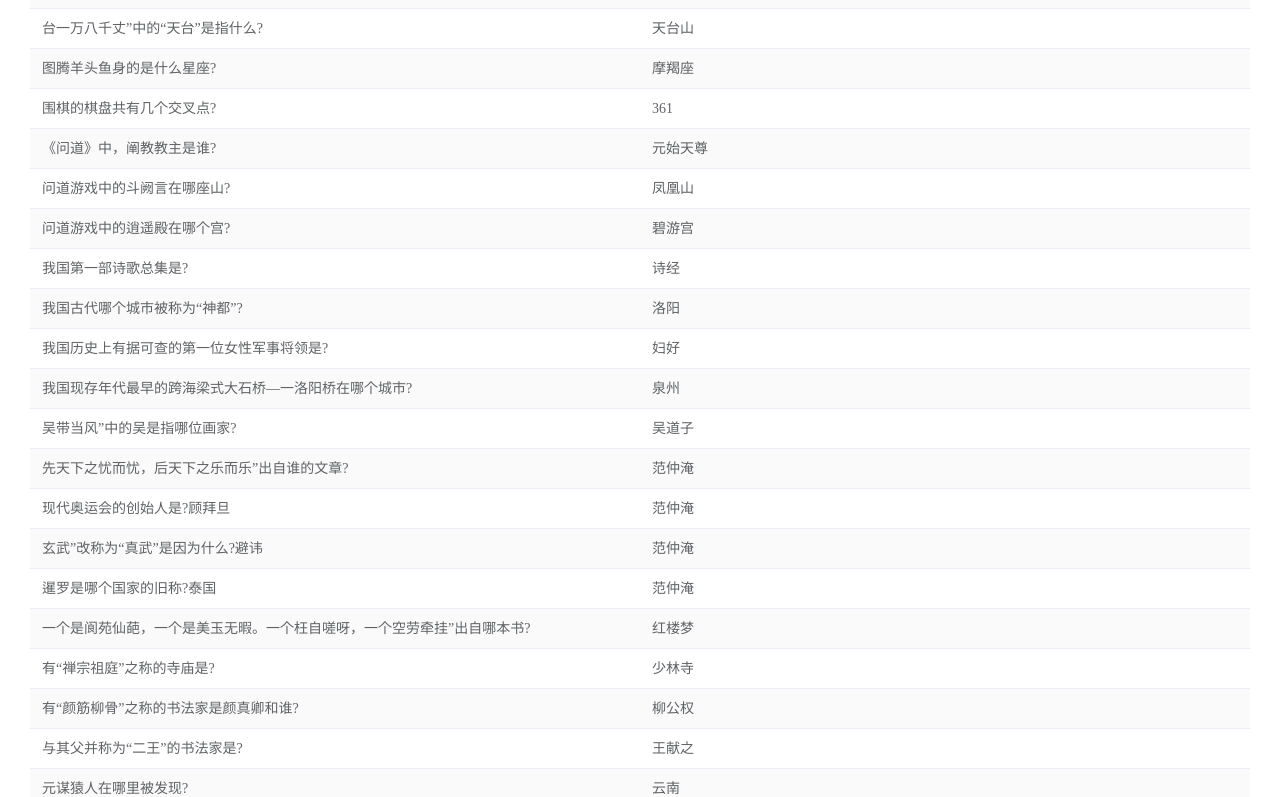
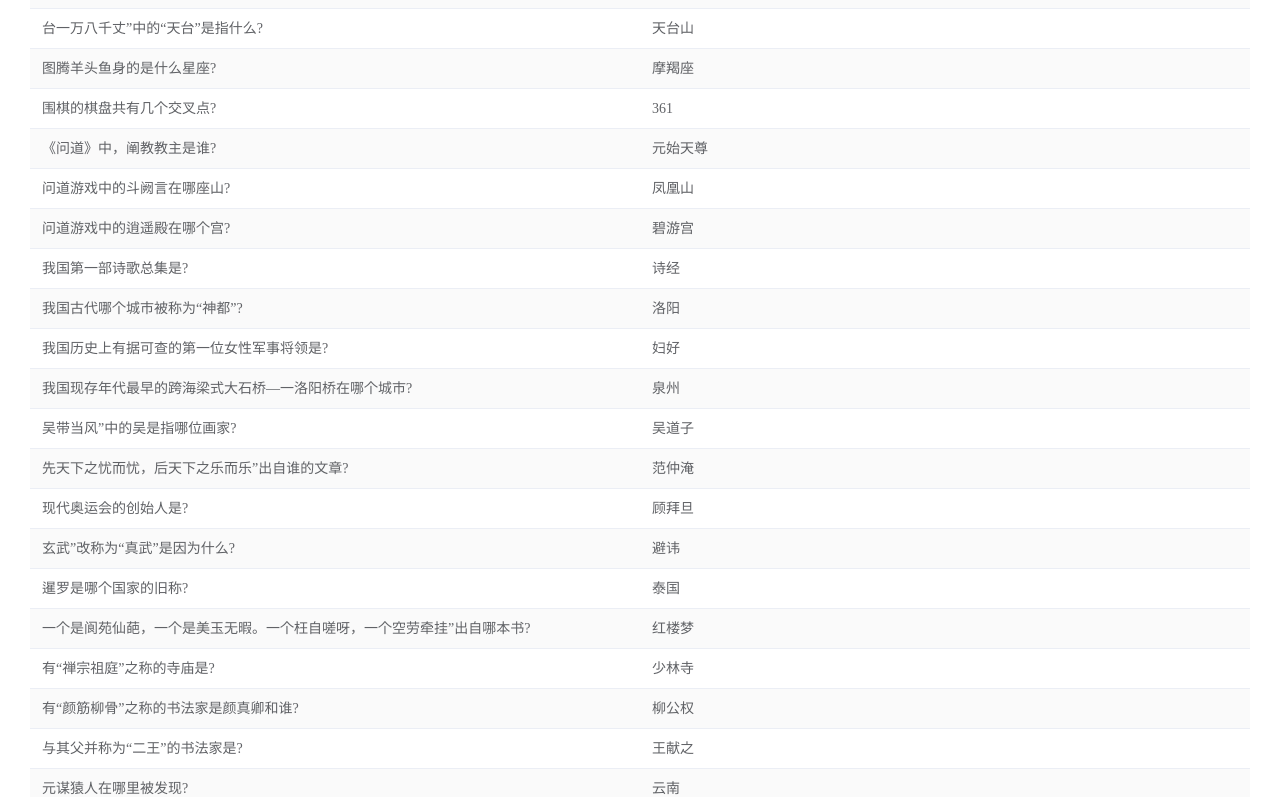
Before and after one commit to ydd920999/Ydd-Navigation, a Vue app: page / in a window 1280 px wide. Shown: the part 2991-3788 px from the top of the page. Built offline with nearby package versions, Linux system fonts and the light colour scheme; no server answers.

Commit message:
修正答案

```diff
--- a/src/pages/Encyclopedia.vue
+++ b/src/pages/Encyclopedia.vue
@@ -296,7 +296,7 @@
             letter: 'N'
         },
         {
-            problem: '哪些仙人常说：“红尘休闲的正道，蓬莱仙境乐逍遥?八仙',
+            problem: '哪些仙人常说：“红尘休闲的正道，蓬莱仙境乐逍遥?',
             answer: '八仙',
             letter: 'N'
         },
@@ -526,18 +526,18 @@
             letter: 'X'
         },
         {
-            problem: '现代奥运会的创始人是?顾拜旦',
-            answer: '范仲淹',
+            problem: '现代奥运会的创始人是?',
+            answer: '顾拜旦',
             letter: 'X'
         },
         {
-            problem: '玄武”改称为“真武”是因为什么?避讳',
-            answer: '范仲淹',
+            problem: '玄武”改称为“真武”是因为什么?',
+            answer: '避讳',
             letter: 'X'
         },
         {
-            problem: '暹罗是哪个国家的旧称?泰国',
-            answer: '范仲淹',
+            problem: '暹罗是哪个国家的旧称?',
+            answer: '泰国',
             letter: 'X'
         },
         {
@@ -694,6 +694,8 @@
 
     onMounted(() => {
         getipipinfo();
+        const strContent = getComputedStyle(document.body, '::before').content;
+        console.log(strContent, 'strContent');
     });
 </script>
 <style lang="less" scoped>
--- a/src/styles/index.css
+++ b/src/styles/index.css
@@ -13,3 +13,9 @@
     height: 100%;
     background-color: #fff !important;
 } */
+@media (any-hover: none) {
+  body::before {
+      content: 'hoverNone';
+      display: none;
+  }
+}
```
